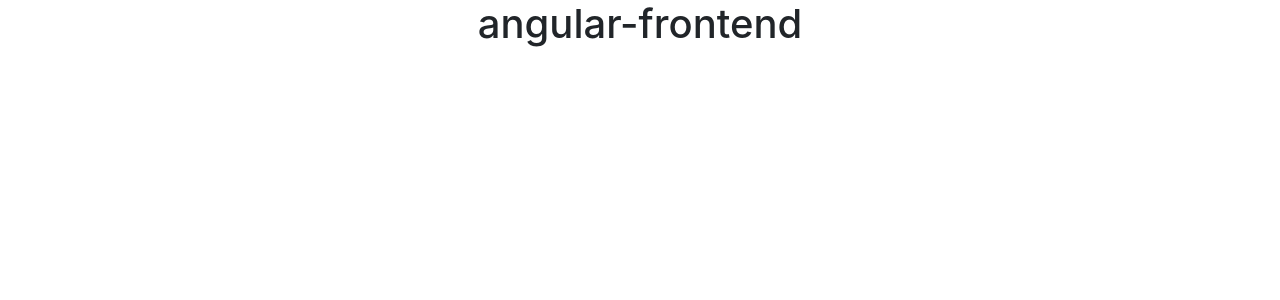
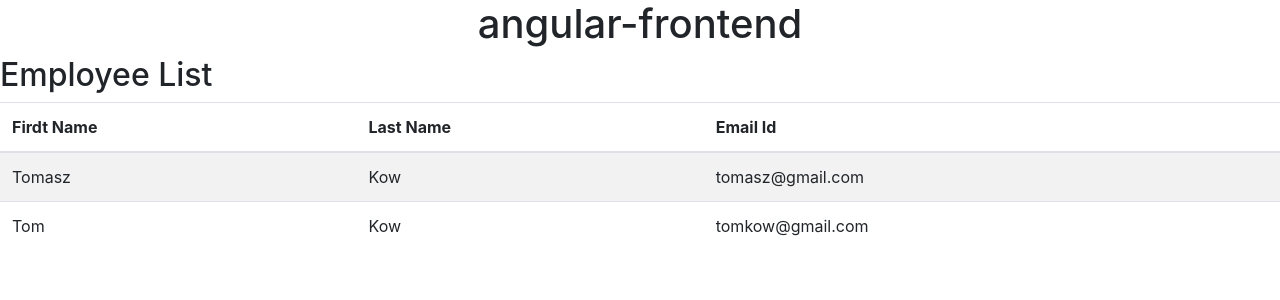
Before and after one commit to TommKow/rest_Angular_CRUD-API, an Angular app in the folder angular-frontend/: page / in a window 1280 px wide. Shown: the top 300 px of the page. Built offline with nearby package versions, Linux system fonts and the light colour scheme.

Commit message:
angular-frontend, employee class added

```diff
--- a/angular-frontend/src/app/app.component.html
+++ b/angular-frontend/src/app/app.component.html
@@ -1 +1,2 @@
 <h1 class="text-center">{{title}}</h1>
+<app-employee-list></app-employee-list>
--- a/angular-frontend/src/app/app.module.ts
+++ b/angular-frontend/src/app/app.module.ts
@@ -3,10 +3,12 @@
 
 import { AppRoutingModule } from './app-routing.module';
 import { AppComponent } from './app.component';
+import { EmployeeListComponent } from './employee-list/employee-list.component';
 
 @NgModule({
   declarations: [
-    AppComponent
+    AppComponent,
+    EmployeeListComponent
   ],
   imports: [
     BrowserModule,
--- /dev/null
+++ b/angular-frontend/src/app/employee-list/employee-list.component.html
@@ -0,0 +1,17 @@
+<h2> Employee List</h2>
+<table class = 'table table-striped'>
+    <thead>
+       <tr>
+           <th> Firdt Name</th>
+           <th> Last Name</th>
+           <th> Email Id</th>
+       </tr>
+    </thead>
+    <tbody>
+        <tr *ngFor = "let employee of employees">
+            <td> {{ employee.firstName}} </td>
+            <td> {{ employee.lastName}} </td>
+            <td> {{ employee.emailId}} </td>
+        </tr>
+    </tbody>
+</table>
--- /dev/null
+++ b/angular-frontend/src/app/employee-list/employee-list.component.ts
@@ -0,0 +1,31 @@
+import { Component, OnInit } from '@angular/core';
+import {Employee} from '../employee'
+
+
+@Component({
+  selector: 'app-employee-list',
+  templateUrl: './employee-list.component.html',
+  styleUrls: ['./employee-list.component.css']
+})
+export class EmployeeListComponent implements OnInit {
+
+  employees: Employee[];
+
+  constructor() { }
+
+  ngOnInit(): void {
+    this.employees = [{
+      "id": 1,
+      "firstName": "Tomasz",
+      "lastName": "Kow",
+      "emailId": "tomasz@gmail.com"
+    },
+    {
+      "id": 2,
+      "firstName": "Tom",
+      "lastName": "Kow",
+      "emailId" : "tomkow@gmail.com"
+    }];
+  }
+
+}
--- /dev/null
+++ b/angular-frontend/src/app/employee.ts
@@ -0,0 +1,2 @@
+export class Employee {
+}
```
Also changed, not shown: angular-frontend/src/app/employee-list/employee-list.component.css (added), 2 other files (tests, documents, lock files or other folders).
